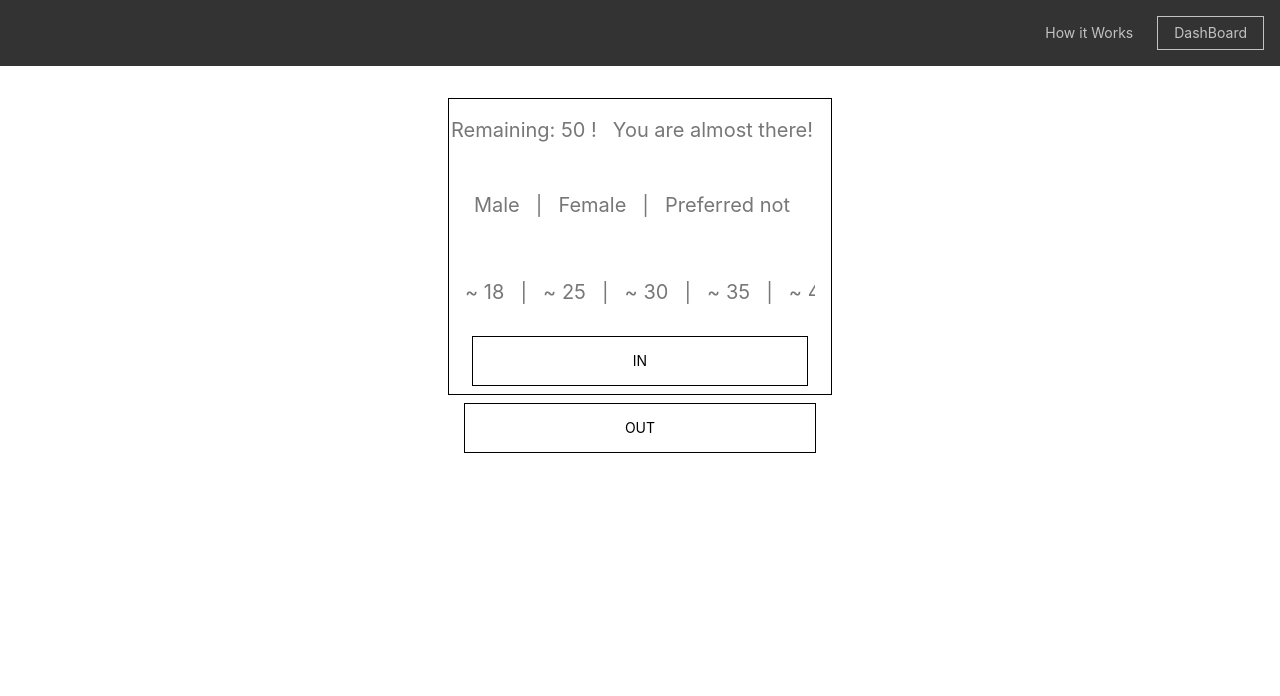
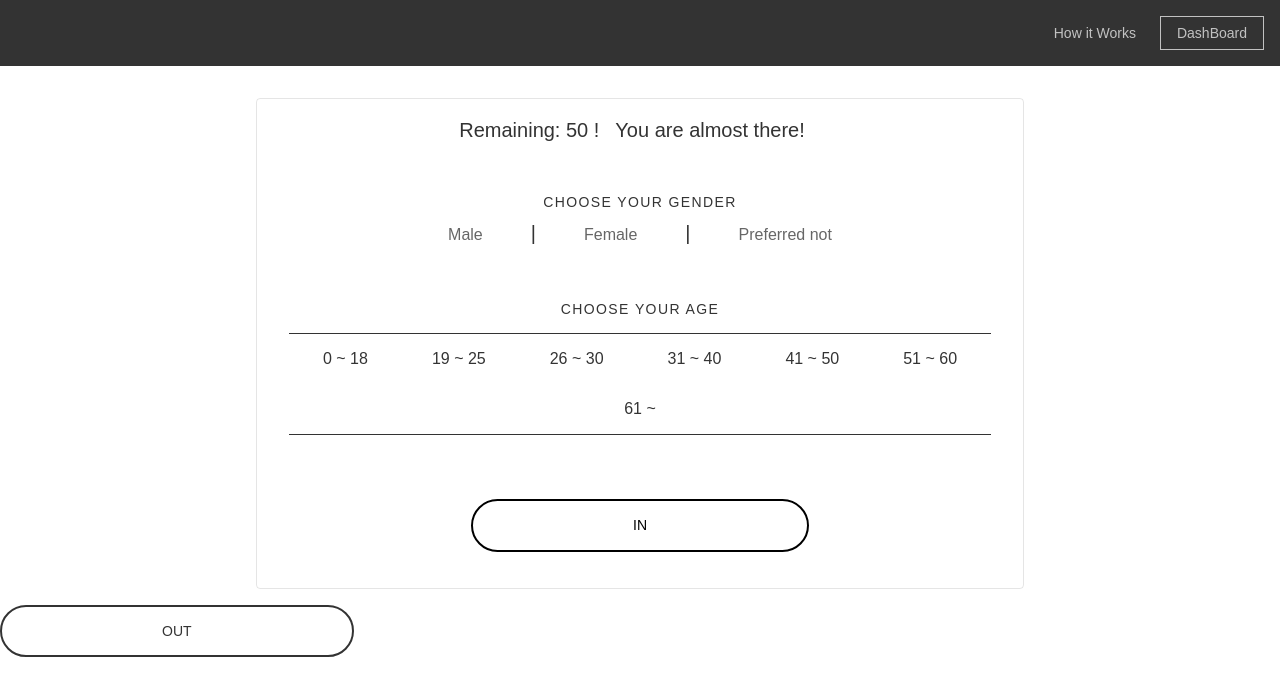
Before and after one commit to yuubd/nwHacks_Newton_4, a React (Create React App) app: page /counter in a window 1280 px wide. Shown: the top 696 px of the page. Built offline with nearby package versions, Linux system fonts and the light colour scheme.

Commit message:
more styling

```diff
--- a/src/_actions/userActions.js
+++ b/src/_actions/userActions.js
@@ -15,8 +15,8 @@ function login(email, password) {
 
 		dispatch(success({ email }));
 
-		history.push('/dashboard/');
-		// window.location.reload();
+		// history.push('../dashboard');
+		window.location.href = '../dashboard';
 
 		// const token = {
 		// 	method: 'post',
--- a/src/containers/App/App.js
+++ b/src/containers/App/App.js
@@ -25,7 +25,7 @@ const mapDispatchToProps = (dispatch) => {
 class App extends Component {
 	render() {
 		return (
-			<div className="App">
+			<div className="black-80 avenir">
 				<Router>
 					<Switch>
 						<Route exact path="/" component={Home} />
--- a/src/containers/Counter/Counter.js
+++ b/src/containers/Counter/Counter.js
@@ -70,6 +70,7 @@ class Counter extends Component {
 				this.props.onUpdateCount(this.state.count);
 			}
 		);
+		alert('THANKS FOR BEING WITH US');
 		console.log(this.props.count);
 	}
 
@@ -77,8 +78,8 @@ class Counter extends Component {
 		console.log('this.props.count');
 		console.log(this.props.count);
 		return (
-			<div>
-				<nav className=" dt h-10 w-100 relative bg-black-80 center">
+			<div className="center">
+				<nav className="dt h-10 w-100 relative bg-black-80 center">
 					<div className="dtc v-mid tr pa3">
 						<Link className="f6 fw4 hover-white no-underline white-70 dn dib-ns pv2 ph3" to="/">
 							How it Works
@@ -89,81 +90,108 @@ class Counter extends Component {
 					</div>
 				</nav>
 
-				<div className="ba mt4 mw-cus center">
+				<div className="bg-light-grey mt4 mw7 center pl4 pr4 br2-ns ba b--black-10">
 					<form className="pa0 ma0 black-80 w-100 center">
-						<div>
-							<p className="dim gray f5 f4-ns dib mr3">Remaining: {this.state.count} !</p>
-							<p className="dim gray f5 f4-ns dib mr3">You are almost there! </p>
-							<nav className="pv4 ph3">
-								<div className="nowrap overflow-x-auto ">
-									<a id="male" onClick={this.handleGender} className="pointer link dim gray f5 f4-ns dib mr3" title="Link 1">
-										Male
+						<div className="bg-white black-80 tc pb0 avenir">
+							<p className="black-80 f5 f4-ns dib mr3">Remaining: {this.state.count} !</p>
+							<p className="black-80 f5 f4-ns dib mr3">You are almost there! </p>
+							<h2 className="mt2 mb0 mt4 f6 fw4 ttu tracked">Choose your gender</h2>
+							<div>
+								<a
+									id="male"
+									onClick={this.handleGender}
+									className="f4 f5-l pointer link bg-animate black-60 hover-bg-light-green dib pa3 ph4-l fw3"
+									title="Link 1"
+								>
+									Male
+								</a>
+								<a className="black-80 f5 f4-ns dib mr3 ml3">|</a>
+								<a
+									id="female"
+									onClick={this.handleGender}
+									className="f4 f5-l pointer link bg-animate black-60 hover-bg-light-yellow dib pa3 ph4-l fw3"
+									title="Link 2"
+								>
+									Female
+								</a>
+								<a className="black-80 f5 f4-ns dib mr3 ml3">|</a>
+								<a
+									id="preferred not"
+									onClick={this.handleGender}
+									className="f4 f5-l pointer link bg-animate black-60 hover-bg-light-red dib pa3 ph4-l fw3"
+									title="Link 3"
+								>
+									Preferred not
+								</a>
+							</div>
+							<div className="bg-white black-80 tc pv4 avenir">
+								<h2 className="mt2 mb0 f6 fw4 ttu tracked">Choose your age</h2>
+								<nav className="bt bb tc mw7 center mt3">
+									<a
+										onClick={this.handleAge}
+										id="1"
+										className="f6 f5-l link bg-animate black-80 hover-bg-lightest-blue dib pa3 ph4-l"
+										href="/"
+									>
+										0 ~ 18
 									</a>
-									<a className="dim gray f5 f4-ns dib mr3">|</a>
-									<a id="female" onClick={this.handleGender} className="pointer link dim gray f5 f4-ns dib mr3" title="Link 2">
-										Female
+									<a
+										onClick={this.handleAge}
+										id="2"
+										className="f6 f5-l link bg-animate black-80 hover-bg-light-green dib pa3 ph4-l"
+										href="/portfolio"
+									>
+										19 ~ 25
 									</a>
-									<a className="dim gray f5 f4-ns dib mr3">|</a>
-									<a id="preferred not" onClick={this.handleGender} className="pointer link dim gray f5 f4-ns dib mr3" title="Link 3">
-										Preferred not
+									<a
+										onClick={this.handleAge}
+										id="3"
+										className="f6 f5-l link bg-animate black-80 hover-bg-light-blue dib pa3 ph4-l"
+										href="/shop"
+									>
+										26 ~ 30
 									</a>
-								</div>
-							</nav>
-
-							<nav className="pv4 ph3">
-								<div className="nowrap overflow-x-auto ">
-									<a className="pointer link dim gray f5 f4-ns dib mr3" onClick={this.handleAge} title="Link 1" id="18">
-										~ 18
+									<a
+										onClick={this.handleAge}
+										id="4"
+										className="f6 f5-l link bg-animate black-80 hover-bg-light-pink dib pa3 ph4-l"
+										href="/about"
+									>
+										31 ~ 40
 									</a>
-									<a className="dim gray f5 f4-ns dib mr3">|</a>
-									<a onClick={this.handleAge} className="pointer link dim gray f5 f4-ns dib mr3" title="Link 2" id="25">
-										~ 25
+									<a
+										onClick={this.handleAge}
+										id="5"
+										className="f6 f5-l link bg-animate black-80 hover-bg-light-yellow dib pa3 ph4-l"
+										href="/contact"
+									>
+										41 ~ 50
 									</a>
-									<a className="dim gray f5 f4-ns dib mr3">|</a>
-									<a onClick={this.handleAge} className="pointer link dim gray f5 f4-ns dib mr3" title="Link 3" id="30">
-										~ 30
+									<a
+										onClick={this.handleAge}
+										id="6"
+										className="f6 f5-l link bg-animate black-80 hover-bg-light-yellow dib pa3 ph4-l"
+										href="/contact"
+									>
+										51 ~ 60
 									</a>
-									<a className="dim gray f5 f4-ns dib mr3">|</a>
-									<a onClick={this.handleAge} className="pointer link dim gray f5 f4-ns dib mr3" title="Link 4" id="35">
-										~ 35
+									<a
+										onClick={this.handleAge}
+										id="7"
+										className="f6 f5-l link bg-animate black-80 hover-bg-light-yellow dib pa3 ph4-l"
+										href="/contact"
+									>
+										61 ~
 									</a>
-									<a className="dim gray f5 f4-ns dib mr3">|</a>
-									<a onClick={this.handleAge} className="pointer link dim gray f5 f4-ns dib mr3" title="Link 5" id="40">
-										~ 40
-									</a>
-									<a className="dim gray f5 f4-ns dib mr3">|</a>
-									<a onClick={this.handleAge} className="pointer link dim gray f5 f4-ns dib mr3" title="Link 6" id="45">
-										~ 45
-									</a>
-									<a className="dim gray f5 f4-ns dib mr3">|</a>
-									<a onClick={this.handleAge} className="pointer link dim gray f5 f4-ns dib mr3" title="Link 7" id="50">
-										~ 50
-									</a>
-									<a className="dim gray f5 f4-ns dib mr3">|</a>
-									<a onClick={this.handleAge} className="pointer link dim gray f5 f4-ns dib mr3" title="Link 8" id="55">
-										~ 55
-									</a>
-									<a className="dim gray f5 f4-ns dib mr3">|</a>
-									<a onClick={this.handleAge} className="pointer link dim gray f5 f4-ns dib mr3" title="Link 9" id="60">
-										~ 60
-									</a>
-									<a className="dim gray f5 f4-ns dib mr3">|</a>
-									<a onClick={this.handleAge} className="pointer link dim gray f5 f4-ns dib mr3" title="Link 10" id="65">
-										~ 65
-									</a>
-									<a className="dim gray f5 f4-ns dib mr3">|</a>
-									<a onClick={this.handleAge} className="pointer link dim gray f5 f4-ns dib mr3" title="Link 11" id="66">
-										65+
-									</a>
-								</div>
-							</nav>
-							<a onClick={this.handleIn} className="f6 link dim ba ph-cus pv3 mb2 dib black">
-								IN
-							</a>
+								</nav>
+								<a onClick={this.handleIn} className="f6 link dim ph-cus pv3 grow no-underline br-pill ba bw1 mb1 mt5 dib black">
+									IN
+								</a>
+							</div>
 						</div>
 					</form>
 				</div>
-				<a onClick={this.handleOut} className="f6 link dim ba ph-cus pv3 ma2 dib black">
+				<a onClick={this.handleOut} className="f6 link ph-cus pv3 grow no-underline br-pill ba bw1 mb3 mt3 dib black-80 center">
 					OUT
 				</a>
 			</div>
--- a/src/containers/Login/Login.js
+++ b/src/containers/Login/Login.js
@@ -56,53 +56,38 @@ class Login extends Component {
 						</Link>
 					</div>
 				</nav>
-				<main className="pa4 black-80">
-					<form className="measure center">
-						<fieldset id="sign_up" className="ba b--transparent ph0 mh0">
-							<legend className="f4 fw6 ph0 mh0">Login</legend>
-							<div className="mt3">
-								<label className="db fw6 lh-copy f6" htmlFor="email-address">
-									Email
+				<div>
+					<h1>LOGIN</h1>
+					<form className="registration">
+						<div className="bg-light-grey mw7 center pa4 br2-ns ba b--black-10">
+							<label htmlFor="name" className="f6 b db mb2">
+								Username
 							</label>
 							<input
 								onChange={this.onEmailChange}
-									className="pa2 input-reset ba bg-transparent hover-bg-black hover-white w-100"
-									type="email"
-									name="email-address"
-									id="email-address"
+								id="name"
+								className="input-reset ba b--black-20 pa2 mb2 db w-100"
+								type="text"
+								aria-describedby="name-desc"
 							/>
-							</div>
-							<div className="mv3">
-								<label className="db fw6 lh-copy f6" htmlFor="password">
+
+							<label htmlFor="name" className="f6 b db mb2">
 								Password
 							</label>
 							<input
 								onChange={this.onPasswordChange}
-									className="b pa2 input-reset ba bg-transparent hover-bg-black hover-white w-100"
-									type="password"
-									name="password"
-									id="password"
+								id="name"
+								className="input-reset ba b--black-20 pa2 mb2 db w-100"
+								type="text"
+								aria-describedby="name-desc"
 							/>
-							</div>
-						</fieldset>
-						<div className="">
-							<input
-								onClick={this.handleSubmit}
-								className="b ph3 pv2 input-reset ba b--black bg-transparent grow pointer f6 dib"
-								type="submit"
-								value="Log in"
-							/>
-						</div>
-						<div className="lh-copy mt3">
-							<Link to="/register" className="f6 link dim black db">
-								Register
-							</Link>
-							<Link to="/" className="f6 link dim black db">
-								Forgot your password?
-							</Link>
+
+							<a onClick={this.handleSubmit} className="f6 grow no-underline br-pill ba bw1 ph3 pv2 mb2 dib black">
+								Submit
+							</a>
 						</div>
 					</form>
-				</main>
+				</div>
 			</div>
 		);
 	}
--- a/src/containers/Register/Register.js
+++ b/src/containers/Register/Register.js
@@ -24,7 +24,7 @@ class Register extends Component {
 					</div>
 				</nav>
 				<div>
-					<h1>REGISTRATION PAGE</h1>
+					<h1>SIGN UP</h1>
 					<form className="registration">
 						<div className="bg-light-grey mw7 center pa4 br2-ns ba b--black-10">
 							<label htmlFor="name" className="f6 b db mb2">
```
Lines whose indentation alone changed are shown as unchanged.
